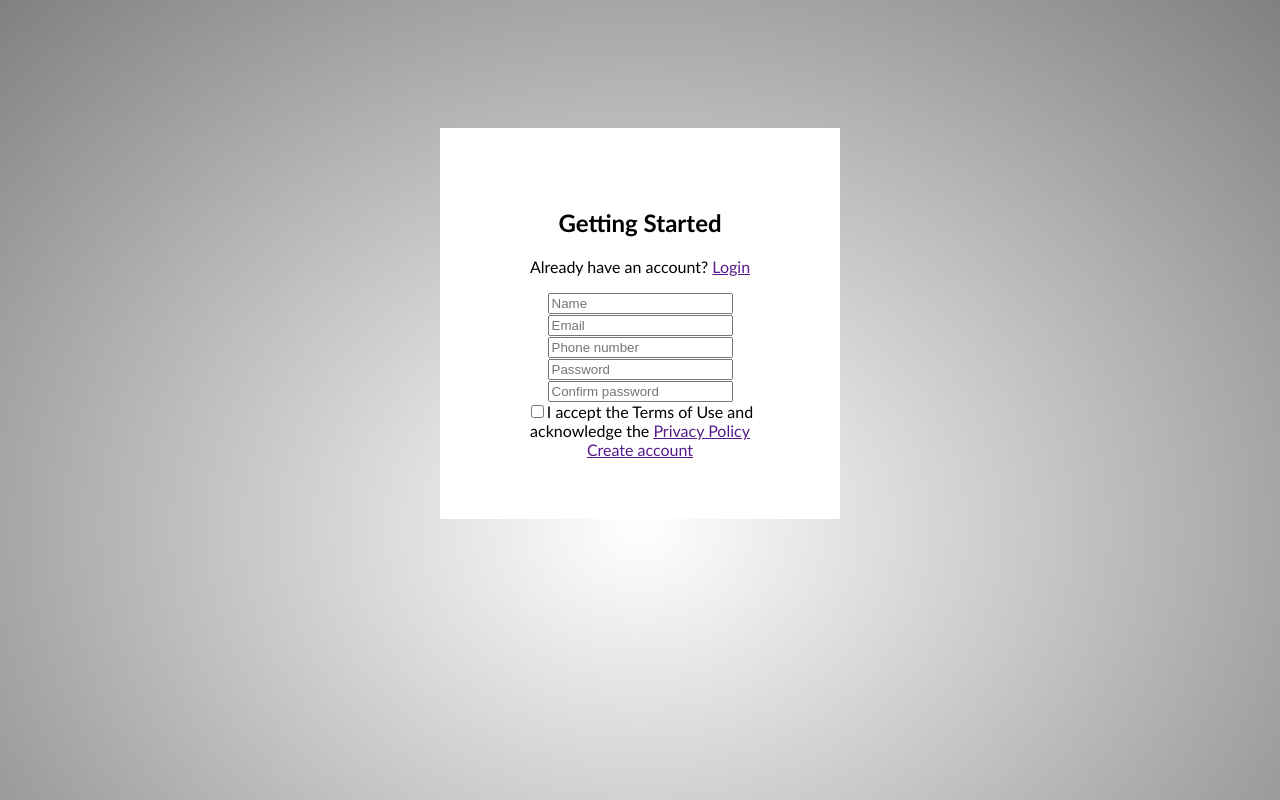
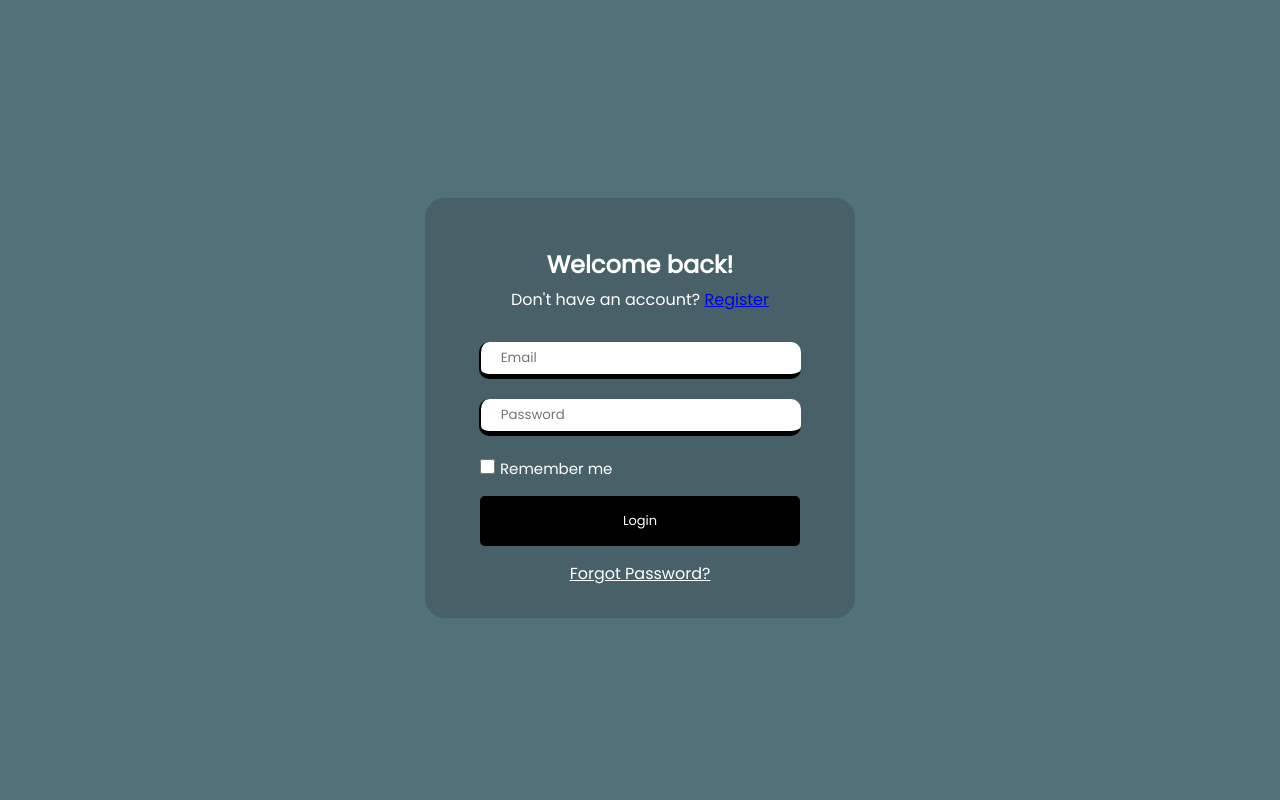
Before and after one commit to stephojuyah/mern-practice-frontend, a React (Vite) app: page /login in a window 1280 px wide. Shown: the top 800 px of the page. Built offline with nearby package versions, Linux system fonts and the light colour scheme.

Commit message:
implemented react router dom

```diff
--- a/index.html
+++ b/index.html
@@ -4,6 +4,7 @@
     <meta charset="UTF-8" />
     <link rel="stylesheet" href="././src/index.css">
     <link rel="icon" type="image/x-icon" href="/favicon.ico" />
+    <link href="https://fonts.googleapis.com/css2?family=Poppins&display=swap" rel="stylesheet">
     <meta name="viewport" content="width=device-width, initial-scale=1.0" />
     <title>Demo</title>
   </head>
--- a/package.json
+++ b/package.json
@@ -11,7 +11,8 @@
   },
   "dependencies": {
     "react": "^19.1.1",
-    "react-dom": "^19.1.1"
+    "react-dom": "^19.1.1",
+    "react-router-dom": "^7.8.1"
   },
   "devDependencies": {
     "@eslint/js": "^9.33.0",
--- a/src/index.css
+++ b/src/index.css
@@ -67,8 +67,10 @@ button:focus-visible {
   }
 } */
 
+@import url('https://fonts.googleapis.com/css2?family=Poppins&display=swap');
+
+
 body {
   margin: 0;
-  font-family: Candara;
-
+  font-family: 'Poppins', sans-serif;
 }
--- a/src/main.jsx
+++ b/src/main.jsx
@@ -1,33 +1,33 @@
 import { StrictMode } from 'react'
 import { createRoot } from 'react-dom/client'
-// import {BrowserRouter, Routes, Route} from 'react-router-dom'
+import {BrowserRouter, Routes, Route} from 'react-router-dom'
 // import './index.css'
 // import App from './App.jsx'
 
 import Register from './pages/register/Register.jsx'
-// import Login from './pages/login/Login.jsx'
-// import Forgot from './pages/forgot/Forgot.jsx'
-// import Home from './pages/home/Home.jsx'
+import Login from './pages/login/Login.jsx'
+import Forgot from './pages/forgot/Forgot.jsx'
+import Home from './pages/home/Home.jsx'
 // import Dash from './pages/dashboard/Dash.jsx'
 
 createRoot(document.getElementById('root')).render(
   <StrictMode>
 
-    <Register />
+    {/* <Register /> */}
     {/* <Login /> */}
     {/* <Forgot /> */}
     {/* <Home /> */}
     {/* <Dash /> */}
 
 
-     {/* <BrowserRouter>
+     <BrowserRouter>
       <Routes>
         <Route path="/" element={<Home />} />
         <Route path="/register" element={<Register />} />
         <Route path='/login' element={<Login />} />
-        <Route path='/dashboard' element={<Dash />} />
+        {/* <Route path='/dashboard' element={<Dash />} /> */}
         <Route path='/forgot' element={<Forgot />} />
       </Routes>
-    </BrowserRouter> */}
+    </BrowserRouter>
   </StrictMode>,
 )
--- a/src/pages/forgot/ForgotCom1.jsx
+++ b/src/pages/forgot/ForgotCom1.jsx
@@ -0,0 +1,38 @@
+import '../../styles/forgot.css'
+import React, { useState } from 'react';
+
+
+
+
+const Forgot = () => {
+    const [email, setEmail] = useState('');
+    const [message, setMessage] = useState('');
+
+    const handleSubmit = (e) => {
+        e.preventDefault();
+
+        // You can validate or send to backend here
+        setMessage(`If this email is registered, a reset link will be sent to ${email}`);
+    };
+
+
+    return (
+        <>
+        <div className='forgot-contain'>
+            <div className='forgot-form'>
+                <form onSubmit={handleSubmit} className='form-f' >
+                    <h2 className='forgot-text'>Forgot your password?</h2>
+                    <input className='forgot-input' type="email" placeholder='Enter your Email' value={email} onChange={(e) => setEmail(e.target.value)} required/><br />
+                {message && <p className="feedback-message">{message}</p>}
+                    <input className='resend-button' type="submit" value='Send Reset Link'/>
+                </form>
+
+
+            </div>
+        </div>
+
+        </>
+    )
+}
+
+export default Forgot
--- a/src/pages/login/LoginCom1.jsx
+++ b/src/pages/login/LoginCom1.jsx
@@ -1,10 +1,27 @@
 import "../../styles/login.css"
+import { Link } from "react-router-dom";
 
 const LoginCom1 = () => {
 
     return(
         <>
-        <p>hello!</p>
+        <div className="login-container">
+            <div className="form-contain">
+                <form className='action' action="">
+                    <h2 className="welcome">Welcome back!</h2>
+                    <p className="dont">Don't have an account? <Link to="/register">Register</Link></p>
+                    <input className='input-boxxx' type="email" placeholder="Email" required/><br />
+                    <input className='input-boxxx' type="password" placeholder="Password" required/>
+                    <div className="checkkk">
+                       <input className="checkkk-button" type="checkbox" required/>
+                       <span className="me">Remember me</span>
+                    </div>
+                    <input type="submit" value="Login" className="login-button"/><br />
+                    <Link to="/forgot" className="forgot">Forgot Password?</Link>
+                </form>
+            </div>
+
+        </div>
 
         </>
     )
--- a/src/pages/register/RegisterCom1.jsx
+++ b/src/pages/register/RegisterCom1.jsx
@@ -1,24 +1,24 @@
 import '../../styles/register.css'
+import { Link } from "react-router-dom";
 
 const RegisterCom1 = () => {
     return (
         <>
         <div className='register-container'>
             <div className='form'>
-                <form action="">
-                    <h2>Getting Started</h2>
-                    <p>Already have an account? <a href="">Login</a></p>
-                    <input type="text" name='name' placeholder='Name' required/><br />
-                    <input type="email" name='email' placeholder='Email' required/><br />
-                    <input type="tel" name='tel' placeholder='Phone number' required/><br />
-                    <input type="password" name='password' placeholder='Password' required/><br />
-                    <input type="password" name='password' placeholder='Confirm password' required/>
-                    <div className='check'>
-                        <input type="checkbox" required/>
-                        <span>I accept the Terms of Use and acknowledge the <a href=''>Privacy Policy</a></span>
-                    </div>
-                    <div className='buttons'>
-                        <a href="" className='create'>Create account</a>
+                <form className='form2' action="">
+                    <h2 className='get'>Getting Started</h2>
+                    <p className='have'>Already have an account? <Link to="/login">Login</Link></p>
+                    <input className='input-box' type="text" name='name' placeholder='Name' required/><br />
+                    <input  className='input-box' type="email" name='email' placeholder='Email' required/><br />
+                    <input className='input-box' type="tel" name='tel' placeholder='Phone number' required/><br />
+                    <input className='input-box' type="password" name='password' placeholder='Password' required/><br />
+                    <input className='input-box' type="password" name='password' placeholder='Confirm password' required/>
+                    <input className='create-link' type="submit" value='Create account'/>
+                    {/* <a href="" className='create-link'>Create account</a> */}
+                    <div className='check1'>
+                        <input className='check-button' type="checkbox" required/>
+                        <span className='policy'>I accept the Terms of Use and acknowledge the <a href=''>Privacy Policy</a></span>
                     </div>
                 </form>
             </div>
--- a/src/styles/home.css
+++ b/src/styles/home.css
@@ -1,82 +1,16 @@
 body {
     margin: 0;
-    font-family: Candara;
 }
 
 .contain {
-    background: radial-gradient(white, grey);
+    color: white;
+    background-color: #537179;
 }
-
-/* body {
-    margin: 0;
-    font-family: Candara;
-} */
-
-/* .header-container {
-    /* position: sticky; */
-    /* top: 0; */
-    /* background: radial-gradient(grey, white); */
-    /* background-color: grey; */
-    /* box-shadow: 0 2px 4px rgba(0, 0, 0, 0.1); */
-    /* border-bottom: 1px solid black; */
-    /* padding: 20px 50px; */
-    /* height: 70px; */
-    /* display: flex; */
-    /* justify-content: space-between; */
-
-/* } */
-
-/* .navbar {
-    display: flex;
-    gap: 10px;
-}
-
-.link {
-    text-decoration: none;
-    padding: 15px 10px;
-    color: white;
-    border-radius: 25px;
-    height: 20px; box-shadow: 0 2px 4px rgba(0, 0, 0, 0.1);
-    width: 100px;
-    text-align: center;
-    background-color: rgba(0, 0, 0, 0.3);
-}
-
-.link:hover {
-    color: black;
-    background-color: rgba(0, 0, 0, 0.15);
-}
-
-a.link.started {
-    background-color: black;
-    padding: 15px 25px;
-    color: white;
-    border-radius: 25px;
-    height: 20px;
-}
-
-a.link.started:hover {
-    opacity: 0.6;
-}
-
-.logoo {
-    padding: 15px 10px;
-    width: 50px;
-}
-
-.scrib {
-    font-size: 39px;
-} */
 
 .header-container {
     position: sticky;
     top: 0;
-    /* background: radial-gradient(grey, white); */
-    /* background-color: grey; */
-    /* box-shadow: 0 2px 4px rgba(0, 0, 0, 0.1); */
-    /* border-bottom: 1px solid black; */
     padding: 20px 50px;
-    /* height: 70px; */
     display: flex;
     justify-content: space-between;
 
@@ -87,31 +21,41 @@ a.link.started:hover {
     gap: 10px;
 }
 
-.link {
+a.linke {
     text-decoration: none;
-    padding: 15px 10px;
+    /* padding: 15px 10px; */
+    padding-top: 15px;
+    padding-bottom: 20px;
+    padding-left: 10px;
+    padding-right: 10px;
     color: white;
-    border-radius: 25px;
+    border-radius: 5px;
     height: 20px; box-shadow: 0 2px 4px rgba(0, 0, 0, 0.1);
     width: 100px;
     text-align: center;
     background-color: rgba(0, 0, 0, 0.3);
 }
 
-.link:hover {
+a.linke:hover {
     color: black;
     background-color: rgba(0, 0, 0, 0.15);
 }
 
-a.link.started {
+a.linke.started {
     background-color: black;
-    padding: 15px 25px;
+    /* padding: 15px 25px; */
+    /* padding-top: 10px; */
+    padding-top: 15px;
+    padding-bottom: 20px;
+    padding-left: 25px;
+    padding-right: 25px;
     color: white;
-    border-radius: 25px;
+    border-radius: 5px;
     height: 20px;
+    text-decoration: none;
 }
 
-a.link.started:hover {
+a.linke.started:hover {
     opacity: 0.6;
 }
 
@@ -120,8 +64,9 @@ a.link.started:hover {
     width: 50px;
 }
 
-.scrib {
+span.scrib {
     font-size: 39px;
+    font-family: Ink free;
 }
 
 .home-container {
@@ -138,8 +83,9 @@ a.link.started:hover {
     line-height: 0px;
 }
 
-span {
+span.aside {
     font-family: Ink free;
+
 }
 
 .tagline {
--- a/src/styles/login.css
+++ b/src/styles/login.css
@@ -0,0 +1,83 @@
+.login-container {
+    display: flex;
+    justify-content: center;
+    align-items: center;
+    height: 100vh;
+    color: white;
+    text-align: center;
+    background-color: #537179;
+}
+
+form.action {
+    background-color: rgba(66, 88, 94, 0.6);
+    border-radius: 20px;
+    padding: 30px 50px;
+    width: 330px;
+    margin-top: 15px;
+    height: 360px
+}
+
+.input-boxxx {
+    width: 85%;
+    height: 30px;
+    background-color: white;
+    border: none;
+    border-bottom: 5px solid black;
+    border-left: 2px solid black;
+    margin-bottom: 20px;
+    border-radius: 10px;
+    padding-left: 20px;
+    padding-right: 20px;
+    font-family: 'Poppins', sans-serif;
+}
+
+.checkkk {
+    text-align: left;
+    padding-left: 5px;
+}
+
+.checkkk-button {
+    width: 15px;
+    height: 15px;
+    margin: 0;
+    margin-right: 5px;
+}
+
+span.me {
+    font-size: 15px;
+}
+
+.login-button {
+    margin-top: 15px;
+    margin-bottom: 15px;
+    background-color: black;
+    padding: 15px 25px;
+    border: none;
+    font-size: 13px;
+    border-radius: 5px;
+    color: white;
+    width: 97%;
+    font-family: 'Poppins', sans-serif;
+}
+
+.login-button:hover {
+    opacity: 0.6;
+    cursor: pointer;
+}
+
+p.dont {
+    margin-top: 0px;
+    margin-bottom: 30px;
+}
+
+h2.welcome {
+    margin-bottom: 5px;
+}
+
+a.forgot {
+    color: white
+}
+
+a.forgot:hover {
+    opacity: 0.6;
+}
--- a/src/styles/register.css
+++ b/src/styles/register.css
@@ -1,14 +1,82 @@
 .register-container {
     display: flex;
     justify-content: center;
+    align-items: center;
     height: 100vh;
-    padding: 10% 50px;
+    color: white;
+    /* padding: 10% 50px; */
     text-align: center;
-    background: radial-gradient(white, grey);
+    background-color: #537179;
+    /* background: radial-gradient(white, grey); */
 }
 
-form {
-    background-color: rgba(255, 255, 255, 1);
-    padding: 60px 50px;
-    width: 300px;
+form.form2 {
+    background-color: rgba(66, 88, 94, 0.6);
+    border-radius: 20px;
+    /* padding: 30px 50px; */
+    padding-top: 20px;
+    padding-bottom: 40px;
+    padding-left: 50px;
+    padding-right: 50px;
+    width: 330px;
+    margin-top: 15px;
+    height: 480px
 }
+
+.input-box {
+    width: 85%;
+    height: 30px;
+    background-color: white;
+    border: none;
+    border-bottom: 5px solid black;
+    border-left: 2px solid black;
+    margin-bottom: 20px;
+    border-radius: 10px;
+    padding-left: 20px;
+    padding-right: 20px;
+    font-family: 'Poppins', sans-serif;
+
+}
+
+
+.check1 {
+    text-align: left;
+    padding-left: 5px;
+}
+
+.check-button {
+    width: 15px;
+    height: 15px;
+    margin: 0;
+    margin-right: 5px;
+}
+
+span.policy {
+    font-size: 15px;
+}
+
+.create-link {
+    margin-bottom: 15px;
+    background-color: black;
+    padding: 15px 25px;
+    border: none;
+    font-size: 13px;
+    border-radius: 5px;
+    color: white;
+    width: 97%;
+    font-family: 'Poppins', sans-serif;
+}
+
+.create-link:hover {
+    opacity: 0.6;
+    cursor: pointer;
+}
+
+p.have {
+    margin-top: 0px;
+    margin-bottom: 30px;
+}
+
+h2.get {
+    margin-bottom: 5px;
+}
```
Also changed, not shown: src/pages/home/HomeCom1.jsx (+6 -5 lines), src/styles/forgot.css (+60 -0 lines), 1 other file (tests, documents, lock files or other folders).
